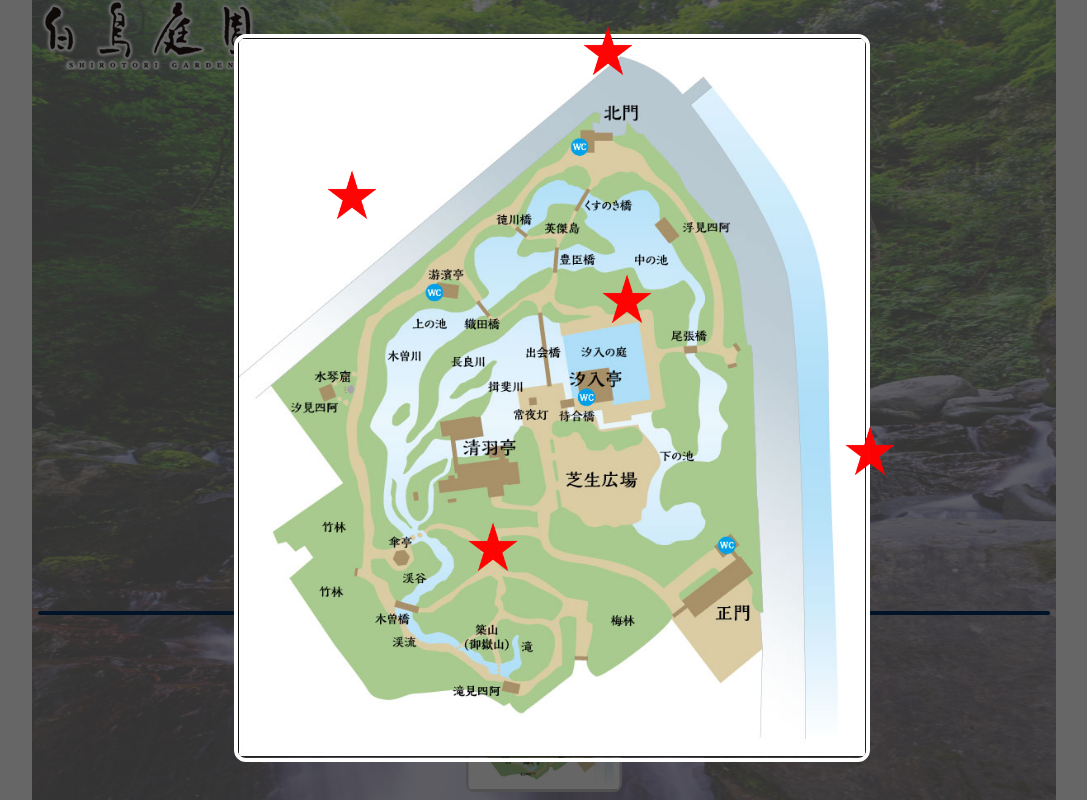
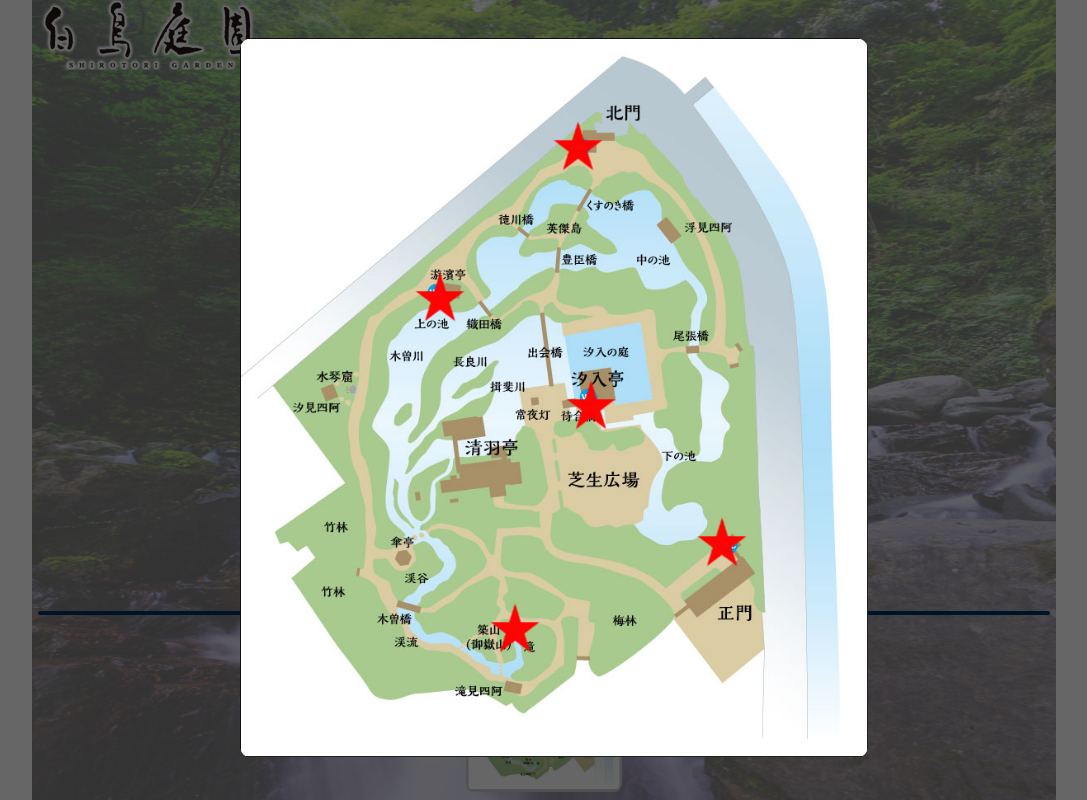
Before and after one commit to nishikawa1001/sirotori, a plain HTML site: page index.html in a window 1280 px wide. Both pictures are taken after a click on the element 639 px from the left and 812 px from the top of the page. Shown: the part 109-909 px from the top of the page, without its empty margins (96-1183 px from the left). Drawn offline with Linux system fonts and the light colour scheme.

Commit message:
Add files via upload

```diff
--- a/index.html
+++ b/index.html
@@ -40,7 +40,6 @@
     max-width: 90vw;
     max-height: 90vh;
     object-fit: contain; /* ← はみ出し防止におすすめ！ */
-    border: 4px solid white;
     border-radius: 12px;
   }
 
@@ -56,6 +55,7 @@
     transform: translate(-50%, -50%);
     animation: pulse 1.5s infinite;
     z-index: 1000;
+    border: none; /* ← 念のため白枠を消す指定も追加！ */
   }
 
 .map-wrapper {
@@ -82,15 +82,16 @@
 
 //  星の座標データ（画像の中のパーセンテージで指定）
 const starPositions = [
-  { xPercent: 75.5, yPercent: 70, url: 'https://www.lixil.co.jp/catalog/'  },
-  { xPercent: 35, yPercent: 38, url: 'https://www.lixil.co.jp/catalog/'  },
-  { xPercent: 56.5, yPercent: 51, url: 'https://www.lixil.co.jp/catalog/'  },
-  { xPercent: 55, yPercent: 20, url: 'https://abehiroshi.la.coocan.jp/'  },
-  { xPercent: 46, yPercent: 82, url: 'https://www.nicovideo.jp/'  },
+  { xPercent: 80, yPercent: 70, url: 'https://www.lixil.co.jp/catalog/'  },
+  { xPercent: 35, yPercent: 36, url: 'https://www.lixil.co.jp/catalog/'  },
+  { xPercent: 59, yPercent: 51, url: 'https://www.lixil.co.jp/catalog/'  },
+  { xPercent: 57, yPercent: 15, url: 'https://abehiroshi.la.coocan.jp/'  },
+  { xPercent: 47, yPercent: 82, url: 'https://www.nicovideo.jp/'  },
 ];
 
 //  星を再配置する関数（画像サイズに合わせて計算）
 function repositionStars() {
+  const mapImage = document.getElementById('map-image-large');
   const wrapper = document.querySelector('.map-wrapper');
 
   // 既存の星を削除
@@ -99,6 +100,8 @@ function repositionStars() {
       star.parentElement.remove();
     }
   });
+
+  const rect = mapImage.getBoundingClientRect();
 
  starPositions.forEach(pos => {
   const link = document.createElement('a');
@@ -109,16 +112,19 @@ function repositionStars() {
   star.src = '星印.png';
   star.className = 'star-image';
 
+  const x = rect.width * pos.xPercent / 100;
+  const y = rect.height * pos.yPercent / 100;
+
   link.style.position = 'absolute';
-  link.style.left = `${pos.xPercent}%`;
-  link.style.top = `${pos.yPercent}%`;
+  link.style.left = `${x}px`;
+  link.style.top = `${y}px`;
   link.style.transform = 'translate(-50%, -50%)';
   link.style.zIndex = '1000';
 
   link.appendChild(star);
-  document.body.appendChild(link);
+  wrapper.appendChild(link);
  });
-}
+}z
 
 //  拡大表示されたときに星を表示
 function showOverlay() {
@@ -197,9 +203,9 @@ function hideOverlay() {
 
 <!-- 拡大表示用のオーバーレイ -->
 <div class="overlay" id="overlay" onclick="hideOverlay()">
-　<div class="map-wrapper">
+   <div class="map-wrapper">
  　 <img src="園内マップ.jpg" alt="拡大園内マップ" id="map-image-large">
-　</div>
+   </div>
 </div>
 
 </body>
```
Also changed, not shown: 白鳥庭園/index.html (+18 -12 lines).
